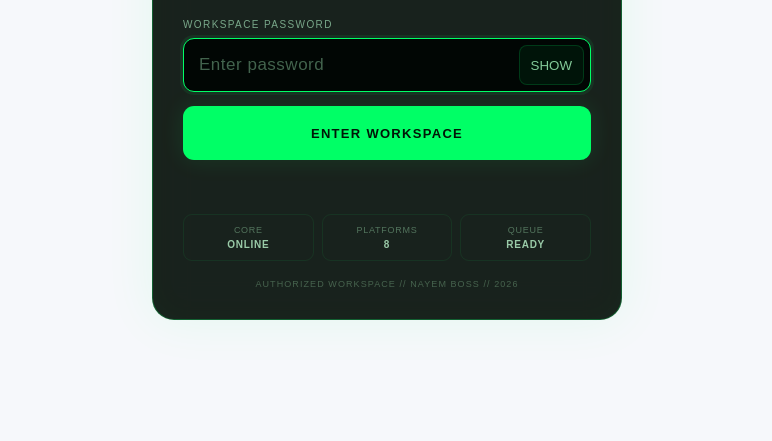
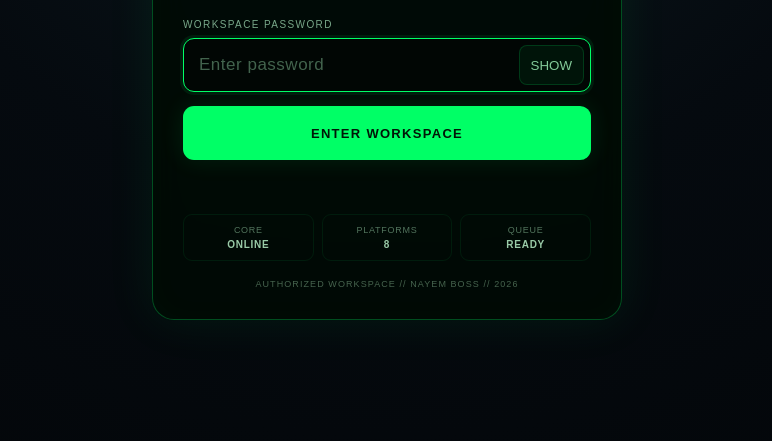
Before and after one commit to hafejnayem1743-cell/social-automation-saas, a website built with Vite: page frontend/index.html in a window 1280 px wide. Shown: the part 359-800 px from the top of the page, without its empty margins (253-1025 px from the left). Built offline with nearby package versions, Linux system fonts and the light colour scheme.

Commit message:
style: remove cyber hacking backgrounds

```diff
--- a/frontend/cyber.css
+++ b/frontend/cyber.css
@@ -36,27 +36,10 @@ body{
 
 body::before{display:none}
 
-body::after{
-  content:"";
-  position:fixed;
-  inset:-30%;
-  z-index:-2;
-  pointer-events:none;
-  background:
-    radial-gradient(circle at 35% 35%,rgba(49,255,145,.09),transparent 18%),
-    radial-gradient(circle at 70% 65%,rgba(49,255,145,.06),transparent 20%);
-  filter:blur(35px);
-  animation:nbGlow 9s ease-in-out infinite alternate;
-}
-
 body>*{position:relative}
 
+to{transform:translate3d(2%, 2%,0) scale(1.07)}
 
-}
-@keyframes nbGlow{
-  from{transform:translate3d(-2%, -1%,0) scale(1)}
-  to{transform:translate3d(2%, 2%,0) scale(1.07)}
-}
 
 button,input,textarea,select{
   font:inherit;
--- a/frontend/index.html
+++ b/frontend/index.html
@@ -7,9 +7,9 @@
 <title>NAYEM BOSS // ACCESS</title>
 <style>
 *{box-sizing:border-box}
-html,body{margin:0;width:100%;height:100%;overflow:hidden;background:#f6f8fb;color:#172033;font-family:Arial,Helvetica,sans-serif}
-body{background:#f6f8fb;color:#172033}
-.wrap{position:relative;z-index:2;min-height:100vh;display:flex;align-items:center;justify-content:center;padding:20px}
+html,body{margin:0;width:100%;height:100%;overflow:hidden;background:#050a0f;color:#e8f5f0;font-family:Arial,Helvetica,sans-serif}
+body{background:radial-gradient(circle at 50% 0%,#0d1b22 0%,#050a0f 55%,#030609 100%);color:#e8f5f0}
+.wrap{position:relative;z-index:1;min-height:100vh;display:flex;align-items:center;justify-content:center;padding:20px}
 .card{width:min(470px,100%);padding:30px;border:1px solid rgba(0,255,100,.28);border-radius:22px;background:rgba(1,10,5,.90);box-shadow:0 0 50px rgba(0,255,100,.08),inset 0 0 35px rgba(0,255,100,.025);backdrop-filter:blur(16px)}
 .logo{display:flex;align-items:center;gap:14px;margin-bottom:24px}
 .mark{width:58px;height:58px;border-radius:14px;display:grid;place-items:center;background:#00ff66;color:#001a08;font-size:21px;font-weight:900;box-shadow:0 0 25px rgba(0,255,100,.25)}
```
Also changed, not shown: frontend/dashboard.html (+3 -8 lines).
